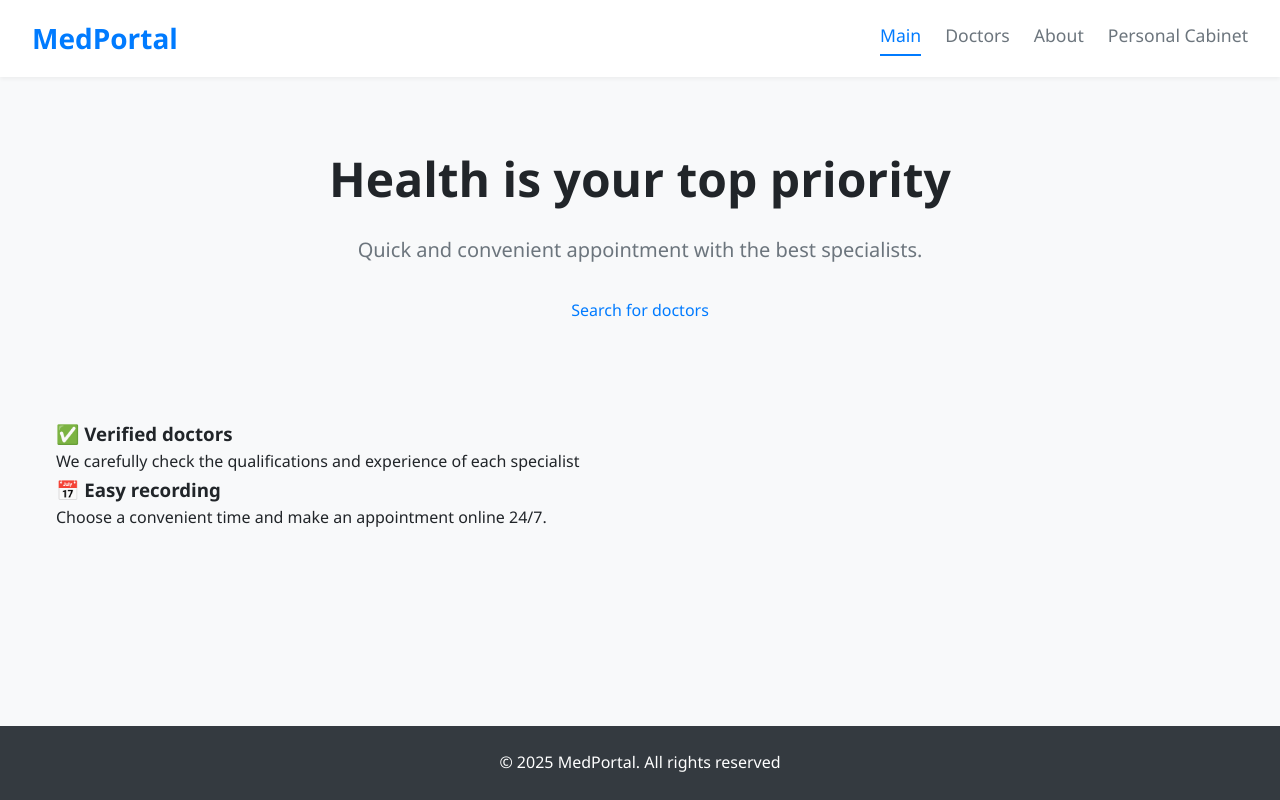
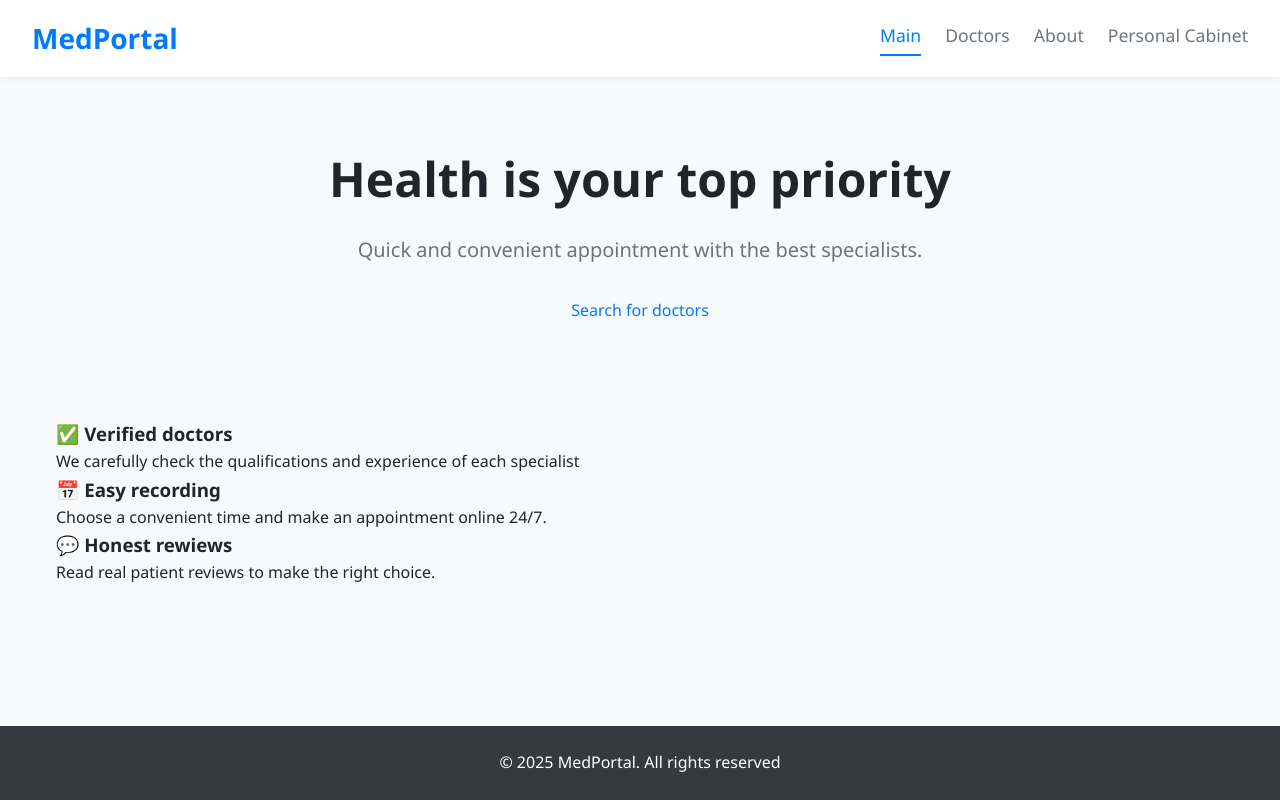
Before and after one commit to Cauteros974/medical-portal, a React (Vite) app: page / in a window 1280 px wide. Built offline with nearby package versions, Linux system fonts and the light colour scheme.

Commit message:
Update HomePage.jsx

```diff
--- a/src/pages/HomePage.jsx
+++ b/src/pages/HomePage.jsx
@@ -23,6 +23,10 @@ const HomePage = () => {
                     <h3>📅 Easy recording</h3>
                     <p>Choose a convenient time and make an appointment online 24/7.</p>
                 </div>
+                <div className="feature-card">
+                    <h3>💬 Honest rewiews</h3>
+                    <p>Read real patient reviews to make the right choice.</p>
+                </div>
             </section>
         </>
     );
```
